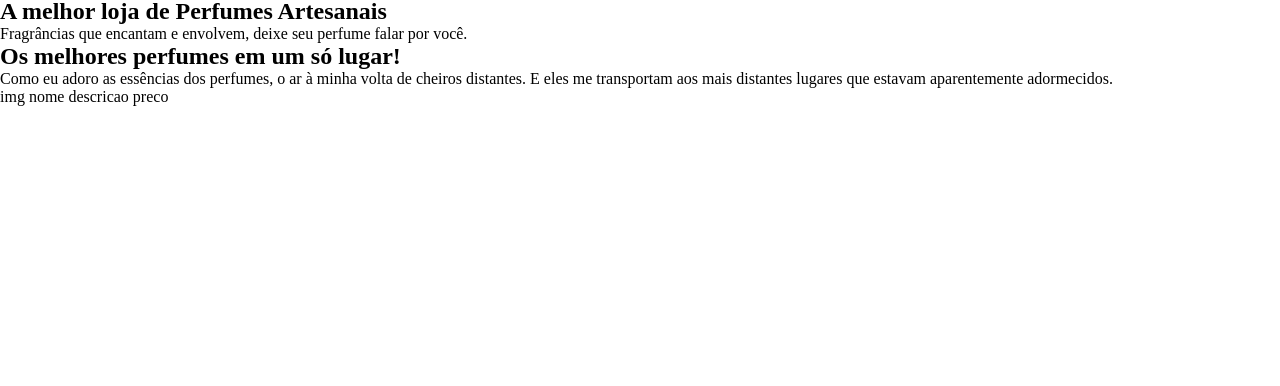
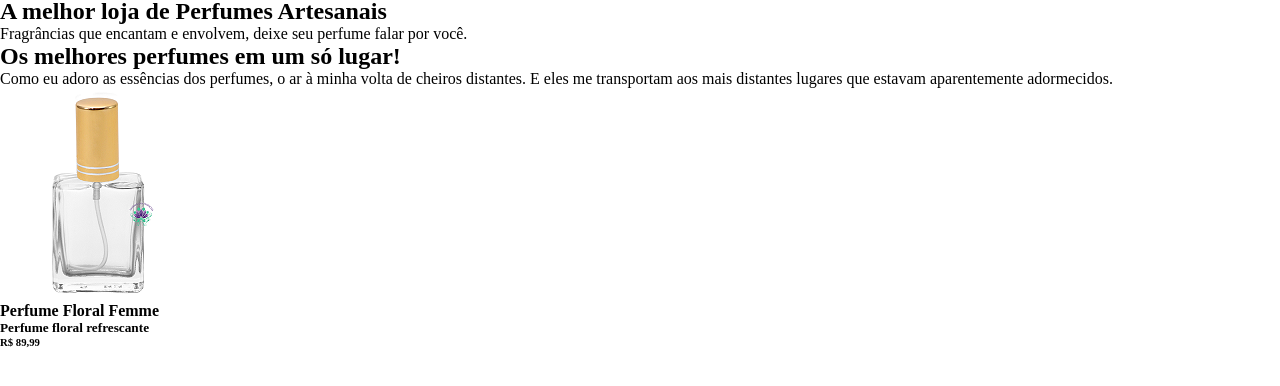
Before and after one commit to Aroldo68/Flor-Perfumes, a plain HTML site: page index.html in a window 1280 px wide. Shown: the part 114-500 px from the top of the page. Drawn offline with Linux system fonts and the light colour scheme.

Commit message:
Atualização 06/02/25

```diff
--- a/index.html
+++ b/index.html
@@ -30,10 +30,10 @@
 
          <section>
             <div>
-                img
-                nome
-                descricao
-                preco
+                <img src="Images/Vidro de perfume 1.png" alt="perfume 1" />
+                <H4>Perfume Floral Femme</H4>
+                <h5>Perfume floral refrescante</h5>
+                <h6>R$ 89,99</h6>
             </a>
 
          </section>
```
Also changed, not shown: Images/Perfumes na pedra.png (added), Images/Vidro de perfume 1.png (added), Images/Vidro de perfume 2.png (added), Images/Vidro de perfume 5.png (added), Images/Vidro de perfume 6.png (added), Images/Vidro de perfumes 3.png (added), Images/Vidro de perfumes 4.png (added).
